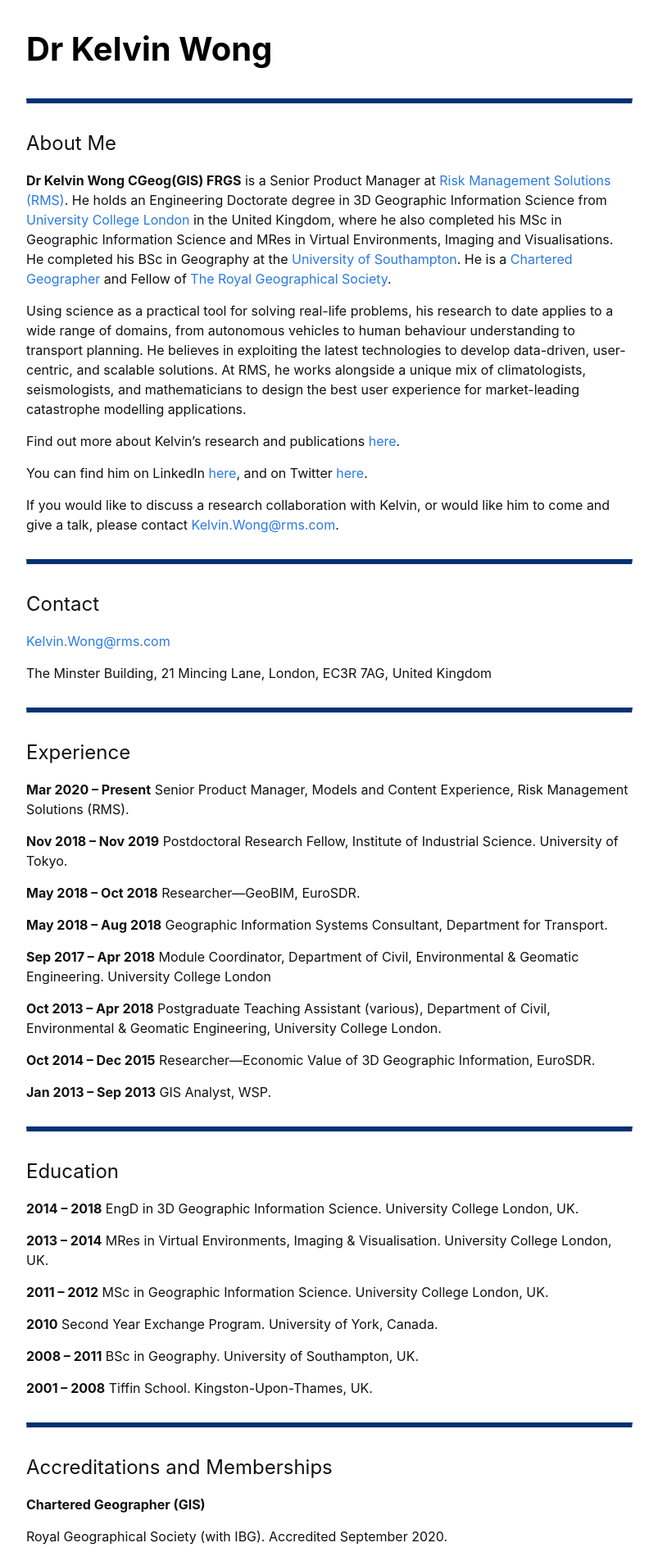
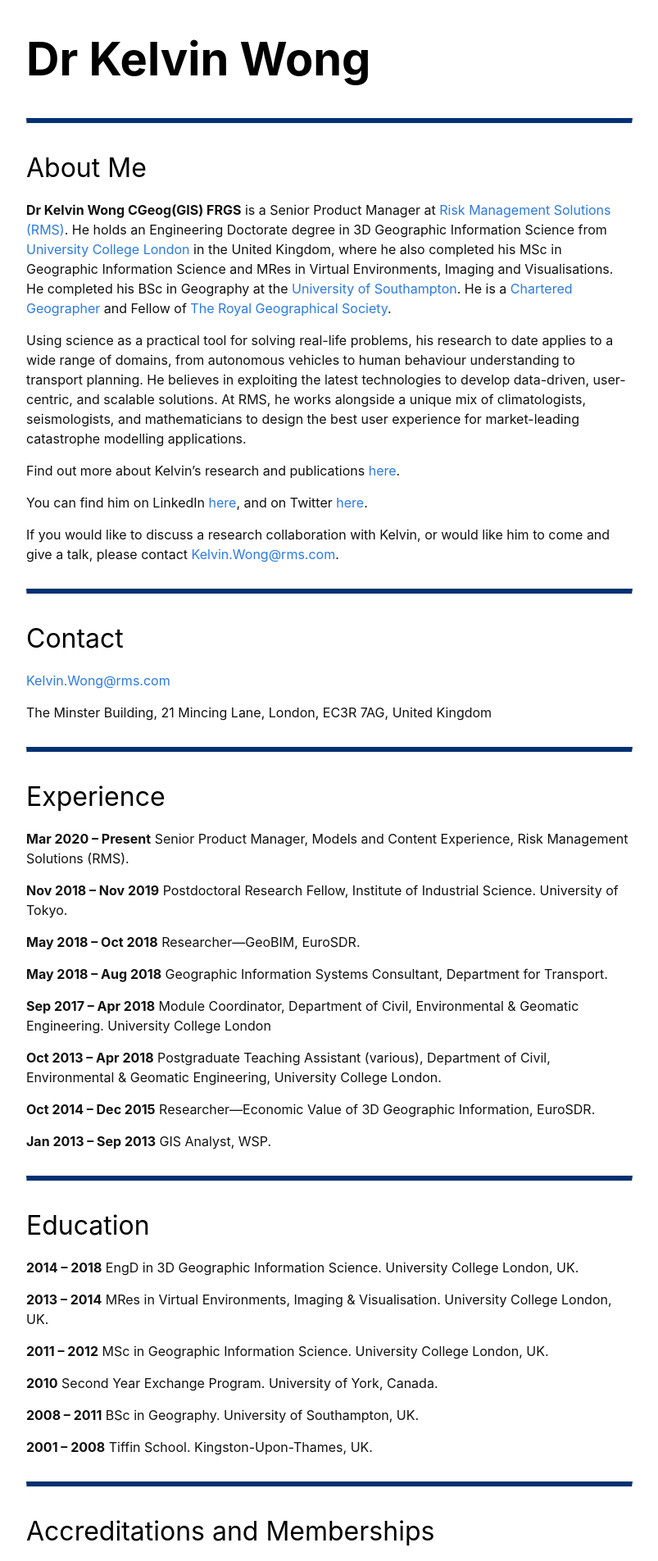
Before and after one commit to kel196/kel196.github.io, a Jekyll site: the page built from index.md, in a window 1280 px wide. Shown: the top 1904 px of the page at 82% size, without its empty margins (238-1041 px from the left). Built offline with Jekyll 4.4.1, drawn with Linux system fonts in a browser that asks for light colours; our own code applies the rules of GitHub Pages for plain Markdown files.

Commit message:
Update custom-variables.scss

```diff
--- a/_sass/minima/custom-variables.scss
+++ b/_sass/minima/custom-variables.scss
@@ -5,7 +5,12 @@ hr {
 
 h1 {
   font-weight: 700;
-  font-size: 2.5em;
+  font-size: 3.5em;
+  color: #000000;
+}
+
+h2 {
+  font-size: 2em;
   color: #000000;
 }
 
```
